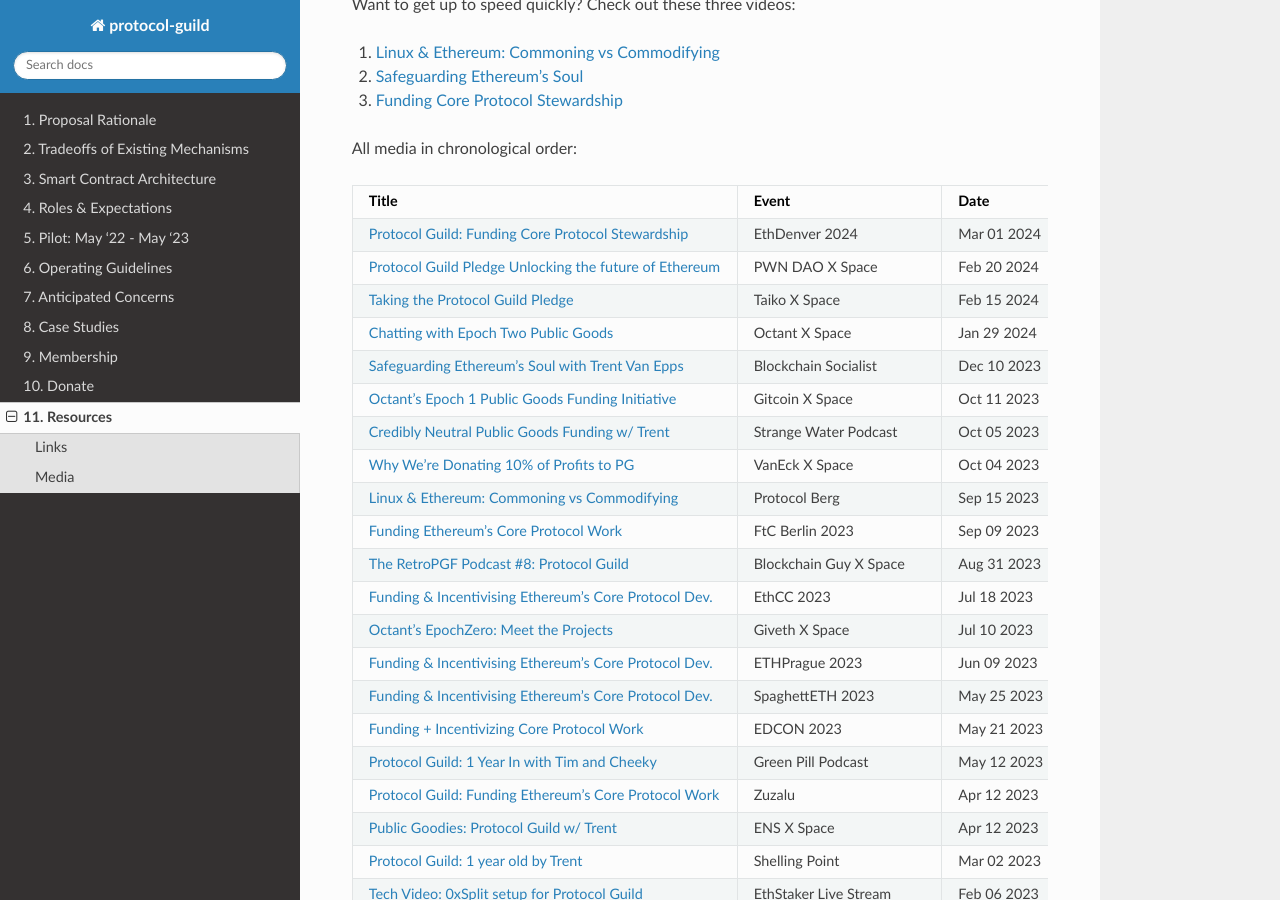
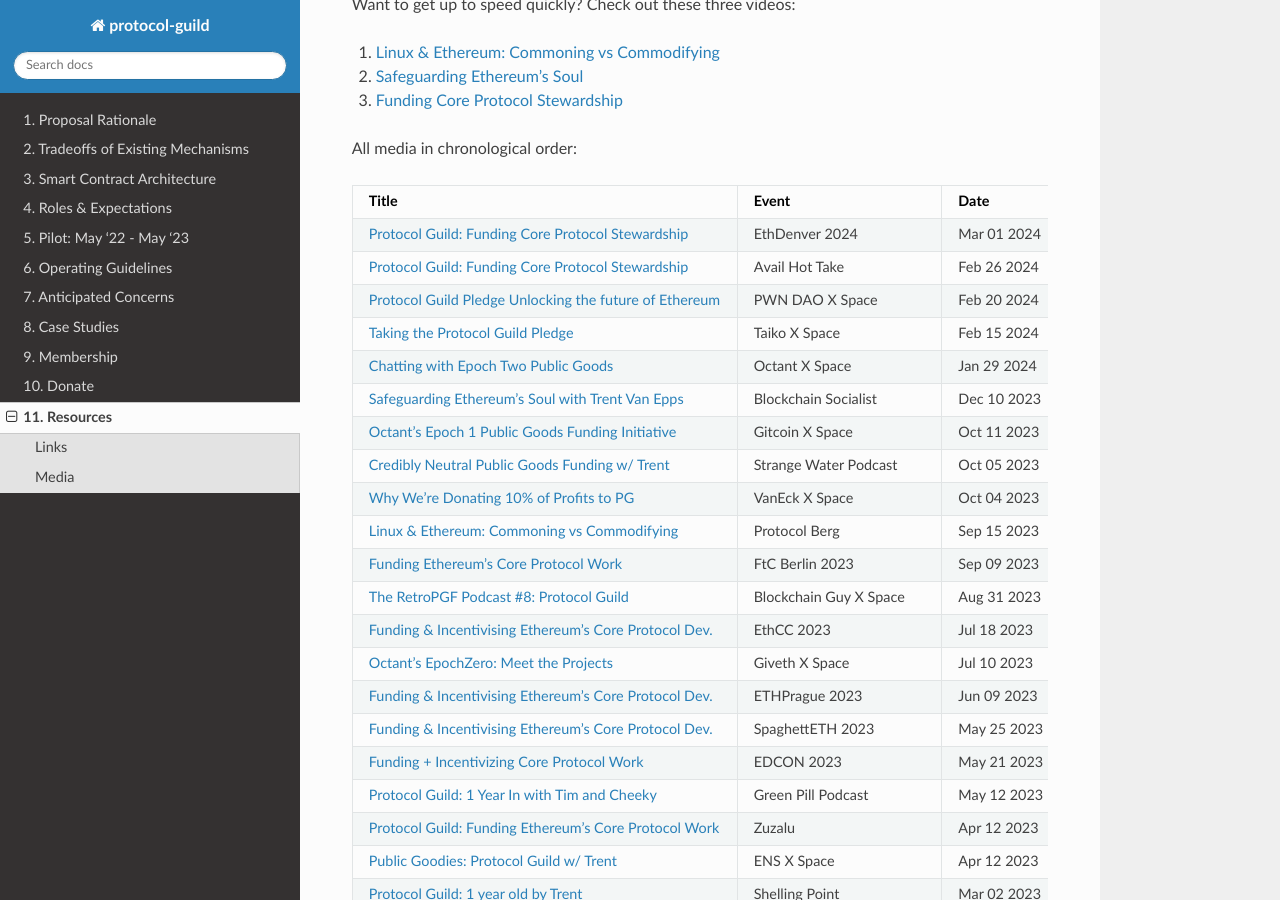
Before and after one commit to protocolguild/documentation, a Sphinx documentation site: the page built from docs/11-resources.md, in a window 1280 px wide and 900 px high, scrolled down 663 px. Built offline with Sphinx 7.4.7 and the Read the Docs theme 2.0.0, drawn with Linux system fonts in a browser that asks for light colours.

Commit message:
Add Avail prez

```diff
--- a/docs/11-resources.md
+++ b/docs/11-resources.md
@@ -30,6 +30,7 @@
 | Title | Event | Date |
 |:----|:----|:----|
 | [Protocol Guild: Funding Core Protocol Stewardship](https://twitter.com/EthereumDenver/status/1763690444121121200) | EthDenver 2024 | Mar 01 2024 |
+| [Protocol Guild: Funding Core Protocol Stewardship](https://www.youtube.com/watch?v=QhaBynDSEHs) | Avail Hot Take | Feb 26 2024 |
 | [Protocol Guild Pledge Unlocking the future of Ethereum](https://twitter.com/i/spaces/1OyKAWbzAmMJb) | PWN DAO X Space | Feb 20 2024 |
 | [Taking the Protocol Guild Pledge](https://twitter.com/i/spaces/1MnxnMyYwykJO) | Taiko X Space | Feb 15 2024 |
 | [Chatting with Epoch Two Public Goods](https://twitter.com/i/spaces/1OwxWYbnkjAGQ) | Octant X Space | Jan 29 2024 |
```
